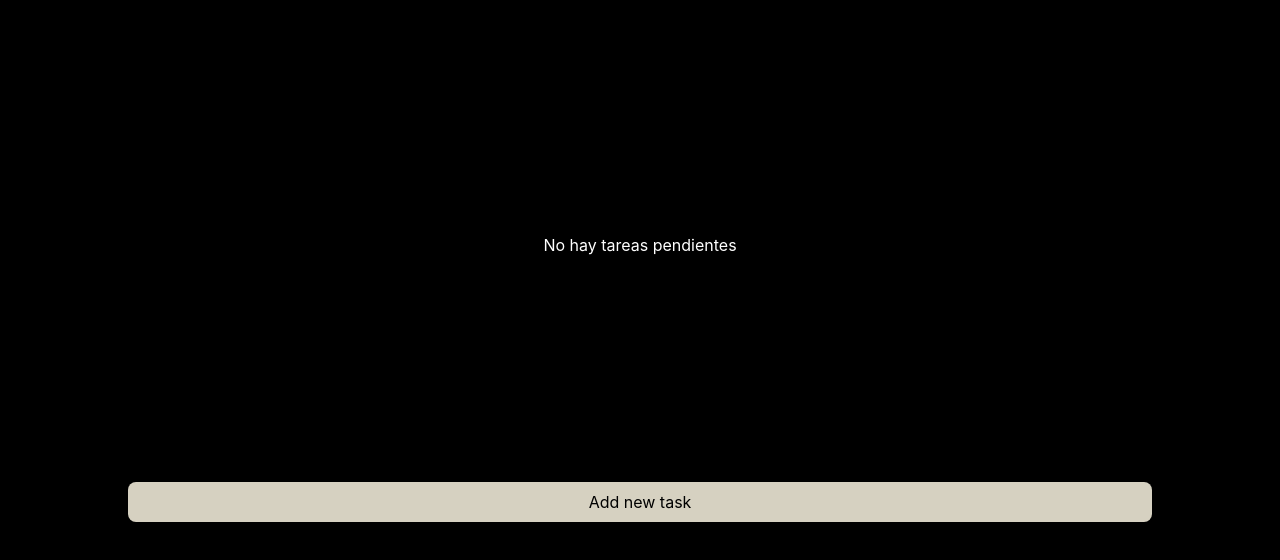
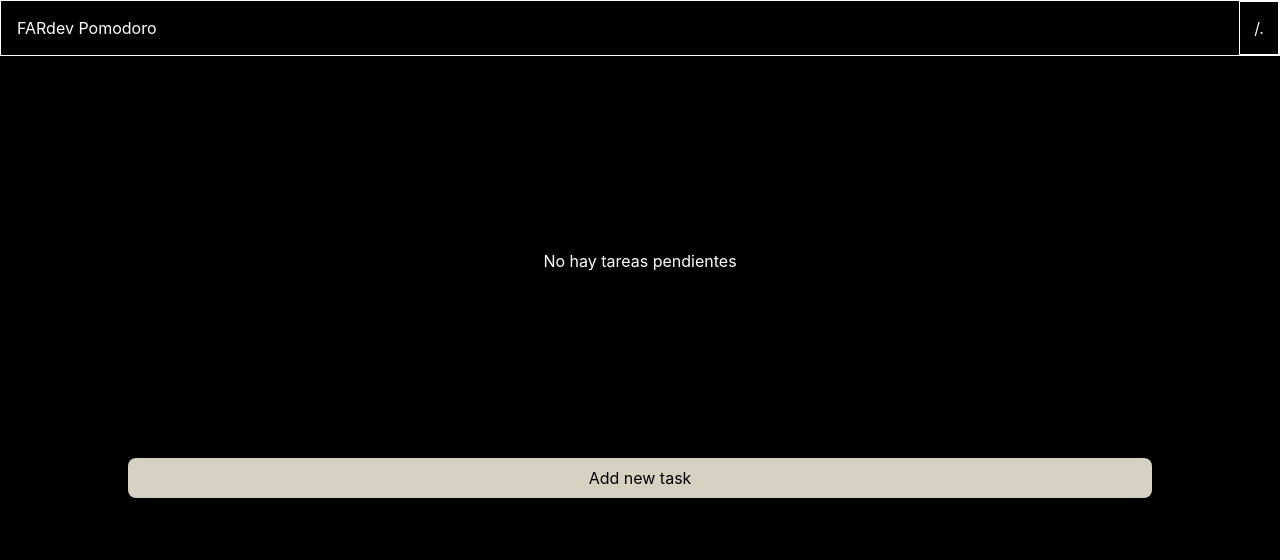
Before and after one commit to agustinrobledo/fardev-pomodoro, a React (Vite) app: page / in a window 1280 px wide. Shown: the top 560 px of the page. Built offline with nearby package versions, Linux system fonts and the light colour scheme; what tailwindcss-radix would draw is missing.

Commit message:
navbar styles

```diff
--- a/src/App.tsx
+++ b/src/App.tsx
@@ -1,8 +1,10 @@
+import Navbar from "./components/Navbar"
 import PomodoroContainer from "./components/PomodoroContainer"
 
 function App() {
     return (
         <div className="h-screen bg-black">
+            <Navbar />
             <PomodoroContainer />
         </div>
     )
--- a/src/components/Navbar.tsx
+++ b/src/components/Navbar.tsx
@@ -8,11 +8,11 @@ const Navbar = () => {
             {onShow ? (
                 <Sidebar />
             ) : (
-                <div>
-                    <div>
+                <div className="flex h-14 justify-between border">
+                    <div className="flex items-center justify-center p-4">
                         <h1>FARdev Pomodoro</h1>
                     </div>
-                    <div>
+                    <div className="flex w-10 items-center justify-center border">
                         <button onClick={() => setOnShow(true)}>/.</button>
                     </div>
                 </div>
--- a/src/components/PomodoroContainer.tsx
+++ b/src/components/PomodoroContainer.tsx
@@ -17,7 +17,7 @@ const PomodoroContainer = () => {
     }, [tasks])
 
     return (
-        <div className="h-full">
+        <div className="h-5/6">
             <Tasks tasks={tasks} onChange={handleChangeTasks} />
         </div>
     )
```
